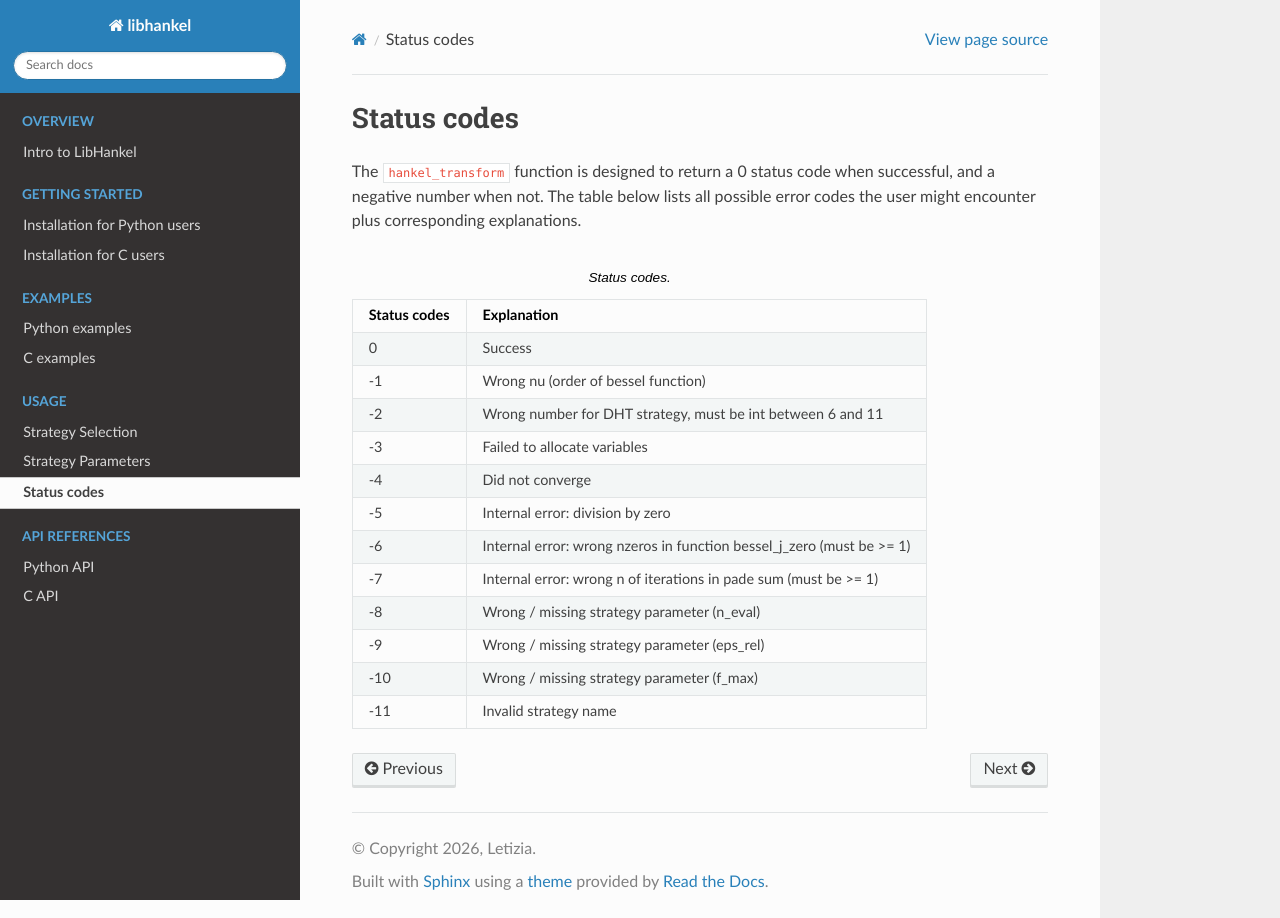
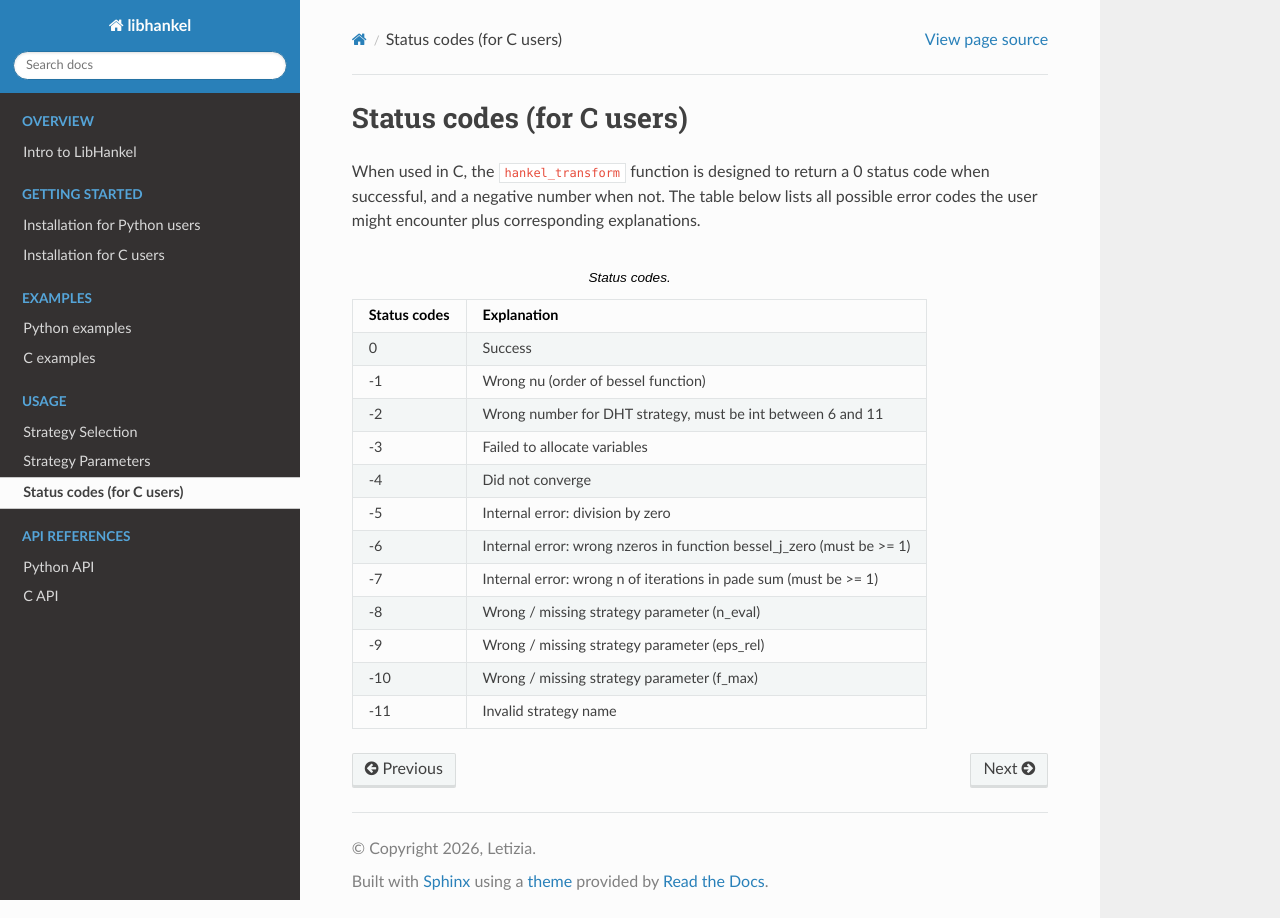
Before and after one commit to Letizia97/libhankel, a Sphinx documentation site: the page built from docs/source/usage/status_codes.rst, in a window 1280 px wide. Built offline with Sphinx 7.4.7 and the Read the Docs theme 3.1.0, drawn with Linux system fonts in a browser that asks for light colours.

Commit message:
Add clarification to say that the status codes are for C users

```diff
--- a/docs/source/usage/status_codes.rst
+++ b/docs/source/usage/status_codes.rst
@@ -1,10 +1,10 @@
 
 .. _status-codes:
 
-Status codes
+Status codes (for C users)
 ================================
 
-The ``hankel_transform`` function is designed to return a 0 status code when successful,
+When used in C, the ``hankel_transform`` function is designed to return a 0 status code when successful,
 and a negative number when not.
 The table below lists all possible error codes the user might encounter plus corresponding explanations.
 
```
